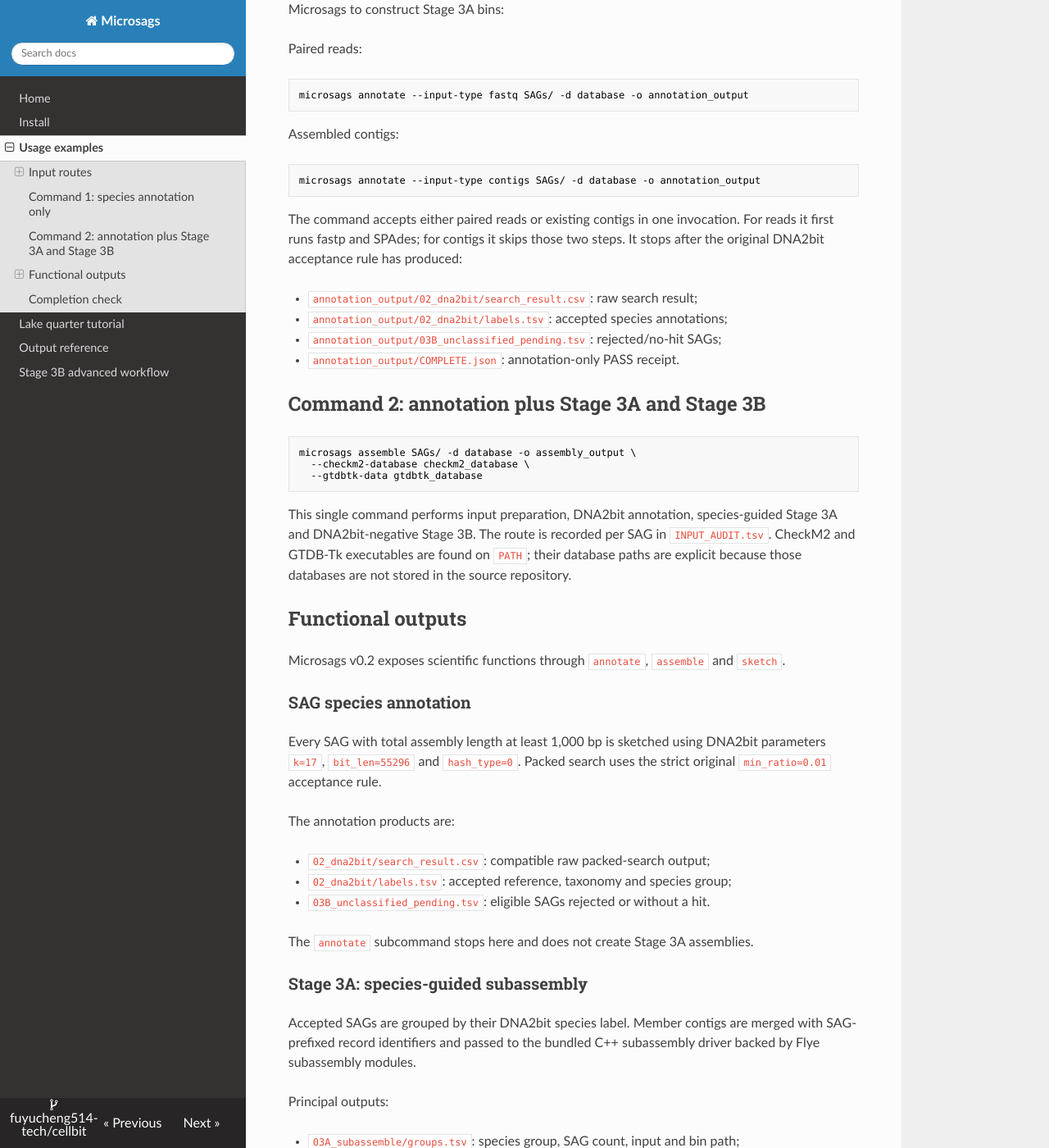
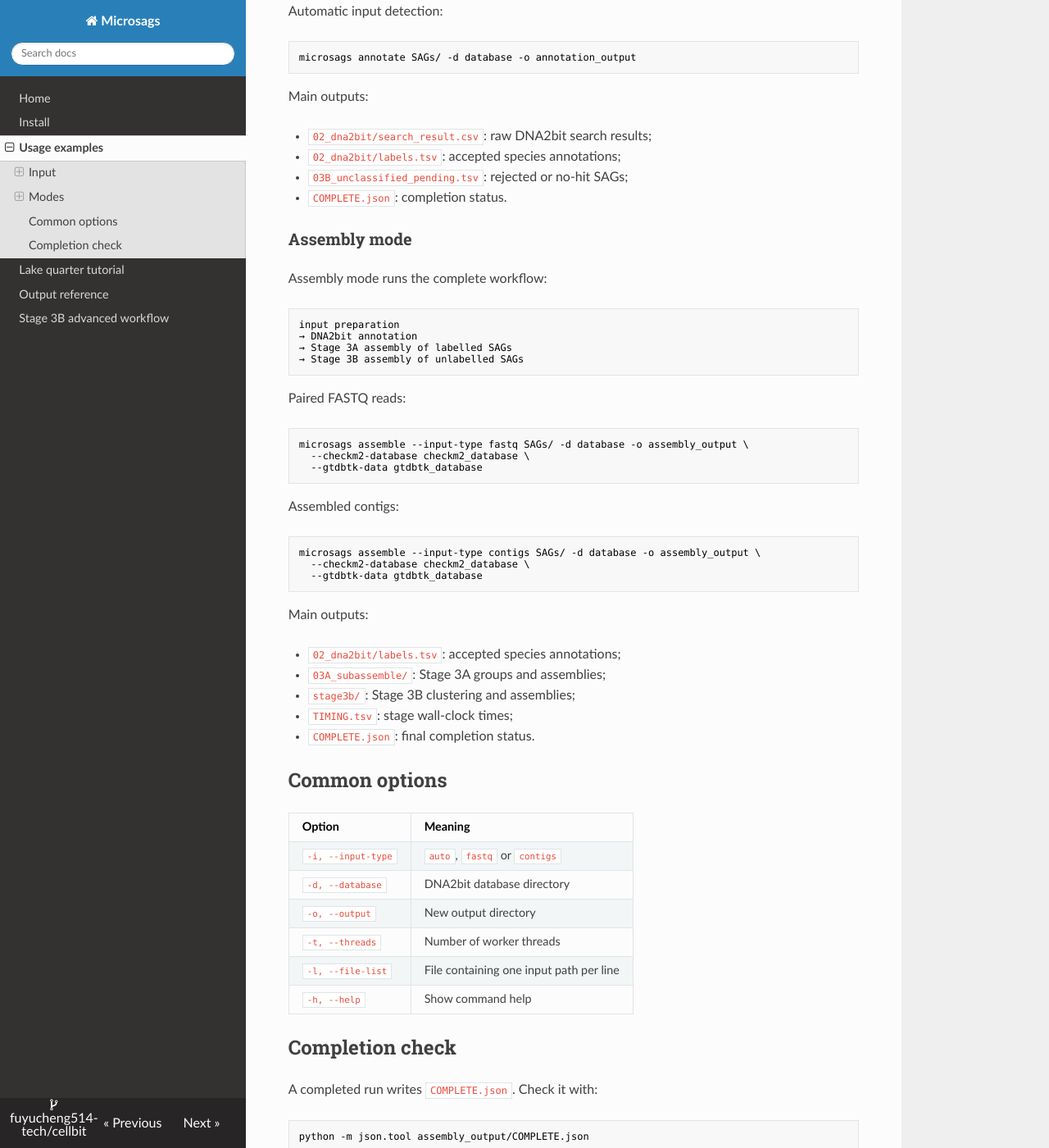
Before and after one commit to fuyucheng514-tech/cellbit, an MkDocs documentation site: the page built from docs/usage.md, in a window 1280 px wide and 1400 px high, scrolled down 1642 px. Shown: the whole window at 82% size. Built offline with MkDocs 1.6.1, drawn with Linux system fonts in a browser that asks for light colours; nearby versions of some CDN libraries; some of the changed text lies outside the part shown.

Commit message:
docs: organize usage around two modes

````diff
--- a/docs/usage.md
+++ b/docs/usage.md
@@ -1,19 +1,17 @@
 # Usage examples
 
-## Input routes
+Microsags has two operating modes:
 
-The public CLI accepts sequence paths, a directory, or a path list and creates
-the internal tab-separated manifest automatically. Each internal row represents
-one SAG and has one of the following forms.
+1. **Annotation mode** assigns species labels to SAGs.
+2. **Assembly mode** runs annotation followed by Stage 3A and Stage 3B.
 
-| Input route | Manifest row | Automatic processing |
-|---|---|---|
-| Paired reads | `SAG_ID<TAB>R1<TAB>R2` | fastp → SPAdes `--sc --careful` → length gate |
-| Existing contigs | `SAG_ID<TAB>assembly_fasta` | preserve/decompress FASTA → length gate |
+Both modes accept paired FASTQ reads or assembled FASTA contigs.
+
+## Input
 
 ### Paired FASTQ reads
 
-`SAGs/` can contain one R1/R2 pair per SAG:
+Place one R1/R2 pair per SAG in the input directory:
 
 ```text
 SAGs/
@@ -21,21 +19,24 @@
 └── SAG_0001_R2.fastq.gz
 ```
 
+Use:
+
 ```bash
-microsags annotate --input-type fastq SAGs/ -d database -o annotation_output
+--input-type fastq
 ```
+
+FASTQ input is processed with fastp and SPAdes before annotation.
 
 ### Assembled contigs
 
-Place one FASTA file per SAG:
+Place one FASTA file per SAG in the input directory:
 
 ```text
 SAGs/
 └── SAG_0001.fna
 ```
 
-The contents of `SAG_0001.fna` look like this (sequences shortened for
-display):
+A SAG FASTA may contain multiple contigs:
 
 ```text
 >contig_1
@@ -44,47 +45,26 @@
 GCTTACGATCGATCGGATCGATGCA...
 ```
 
+Use:
+
 ```bash
-microsags annotate --input-type contigs SAGs/ -d database -o annotation_output
+--input-type contigs
 ```
 
-An optional header is accepted:
+Contig input skips fastp and SPAdes.
 
-```text
-sag_id	r1	r2
-```
+If `--input-type` is omitted, Microsags automatically recognizes
+`.fq`, `.fastq`, `.fa`, `.fasta` and `.fna`, including gzip-compressed
+files.
 
-or:
+## Modes
 
-```text
-sag_id	assembly_fasta
-```
+### Annotation mode
 
-Use `-i/--input-type fastq` or `-i/--input-type contigs` to select a route
-explicitly. If the option is omitted, `--input-type auto` recognizes
-`.fq`, `.fastq`, `.fa`, `.fasta`, and `.fna`, with optional `.gz`. FASTQ files
-supplied through a directory or one combined `--file-list` are paired by their
-`R1`/`R2` filename suffixes. The C++ reader then validates the decompressed
-records, so misleading suffixes, single-end FASTQ, truncated records and
-duplicate normalized SAG identifiers fail closed.
+Annotation mode assigns a DNA2bit species label to each eligible SAG and then
+stops. It does not run Stage 3A or Stage 3B.
 
-```bash
-# Explicit paired-read route; a directory may contain many R1/R2 pairs
-microsags assemble --input-type fastq SAG_reads/ -d database -o full_output
-
-# Explicit existing-contig route
-microsags annotate --input-type contigs SAGs/ -d database -o annotations
-
-# Automatic route selection from standard suffixes
-microsags assemble SAGs/ -d database -o full_output
-```
-
-## Command 1: species annotation only
-
-Use this command when you only need a species label for each eligible SAG and
-do not want Microsags to construct Stage 3A bins:
-
-Paired reads:
+Paired FASTQ reads:
 
 ```bash
 microsags annotate --input-type fastq SAGs/ -d database -o annotation_output
@@ -96,79 +76,69 @@
 microsags annotate --input-type contigs SAGs/ -d database -o annotation_output
 ```
 
-The command accepts either paired reads or existing contigs in one invocation.
-For reads it first runs fastp and SPAdes; for contigs it skips those two steps.
-It stops after the original DNA2bit acceptance rule has produced:
-
-- `annotation_output/02_dna2bit/search_result.csv`: raw search result;
-- `annotation_output/02_dna2bit/labels.tsv`: accepted species annotations;
-- `annotation_output/03B_unclassified_pending.tsv`: rejected/no-hit SAGs;
-- `annotation_output/COMPLETE.json`: annotation-only PASS receipt.
-
-## Command 2: annotation plus Stage 3A and Stage 3B
+Automatic input detection:
 
 ```bash
-microsags assemble SAGs/ -d database -o assembly_output \
+microsags annotate SAGs/ -d database -o annotation_output
+```
+
+Main outputs:
+
+- `02_dna2bit/search_result.csv`: raw DNA2bit search results;
+- `02_dna2bit/labels.tsv`: accepted species annotations;
+- `03B_unclassified_pending.tsv`: rejected or no-hit SAGs;
+- `COMPLETE.json`: completion status.
+
+### Assembly mode
+
+Assembly mode runs the complete workflow:
+
+```text
+input preparation
+→ DNA2bit annotation
+→ Stage 3A assembly of labelled SAGs
+→ Stage 3B assembly of unlabelled SAGs
+```
+
+Paired FASTQ reads:
+
+```bash
+microsags assemble --input-type fastq SAGs/ -d database -o assembly_output \
   --checkm2-database checkm2_database \
   --gtdbtk-data gtdbtk_database
 ```
 
-This single command performs input preparation, DNA2bit annotation,
-species-guided Stage 3A and DNA2bit-negative Stage 3B. The route is recorded
-per SAG in `INPUT_AUDIT.tsv`. CheckM2 and GTDB-Tk executables are found on
-`PATH`; their database paths are explicit because those databases are not
-stored in the source repository.
+Assembled contigs:
 
-## Functional outputs
+```bash
+microsags assemble --input-type contigs SAGs/ -d database -o assembly_output \
+  --checkm2-database checkm2_database \
+  --gtdbtk-data gtdbtk_database
+```
 
-Microsags v0.2 exposes scientific functions through `annotate`, `assemble`
-and `sketch`.
+Main outputs:
 
-### SAG species annotation
+- `02_dna2bit/labels.tsv`: accepted species annotations;
+- `03A_subassemble/`: Stage 3A groups and assemblies;
+- `stage3b/`: Stage 3B clustering and assemblies;
+- `TIMING.tsv`: stage wall-clock times;
+- `COMPLETE.json`: final completion status.
 
-Every SAG with total assembly length at least 1,000 bp is sketched using
-DNA2bit parameters `k=17`, `bit_len=55296` and `hash_type=0`. Packed search
-uses the strict original `min_ratio=0.01` acceptance rule.
+## Common options
 
-The annotation products are:
-
-- `02_dna2bit/search_result.csv`: compatible raw packed-search output;
-- `02_dna2bit/labels.tsv`: accepted reference, taxonomy and species group;
-- `03B_unclassified_pending.tsv`: eligible SAGs rejected or without a hit.
-
-The `annotate` subcommand stops here and does not create Stage 3A assemblies.
-
-### Stage 3A: species-guided subassembly
-
-Accepted SAGs are grouped by their DNA2bit species label. Member contigs are
-merged with SAG-prefixed record identifiers and passed to the bundled C++
-subassembly driver backed by Flye subassembly modules.
-
-Principal outputs:
-
-- `03A_subassemble/groups.tsv`: species group, SAG count, input and bin path;
-- `03A_subassemble/<species>/input_subassemblies.fasta`: deterministic merged
-  member sequences;
-- `03A_subassemble/<species>/run/assembly.fasta`: resulting species bin;
-- per-group PASS receipts and no-overlap passthrough evidence where applicable.
-
-### Stage 3B: DNA2bit-negative SAG clustering
-
-The public `assemble` command invokes the Stage 3B engine automatically. It consumes the Stage 3A hand-off
-manifest together with a CheckM2-derived quality table and a bac120 nucleotide
-marker table. Use Command 3 above.
-
-!!! warning
-    The bundled Stage 3B ANI/AF path is experimental and is not a skani clone.
-    Stage 3B is documented separately from the stable one-command Stage 1–3A
-    workflow. Missing quality or marker evidence causes a hard stop.
+| Option | Meaning |
+|---|---|
+| `-i, --input-type` | `auto`, `fastq` or `contigs` |
+| `-d, --database` | DNA2bit database directory |
+| `-o, --output` | New output directory |
+| `-t, --threads` | Number of worker threads |
+| `-l, --file-list` | File containing one input path per line |
+| `-h, --help` | Show command help |
 
 ## Completion check
 
-A successful stable run ends with `COMPLETE.json` containing `status: PASS`.
-Intermediate file counts alone do not establish completion.
+A completed run writes `COMPLETE.json`. Check it with:
 
 ```bash
-python -m json.tool microsags_output/COMPLETE.json
-cat microsags_output/TIMING.tsv
+python -m json.tool assembly_output/COMPLETE.json
 ```
````
